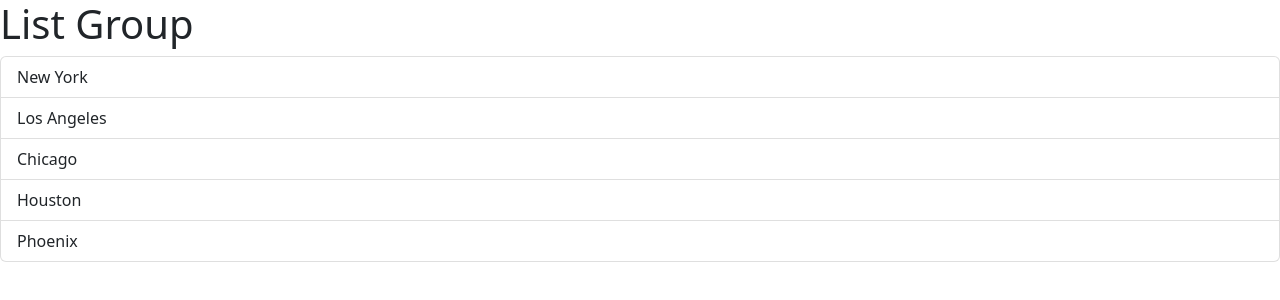
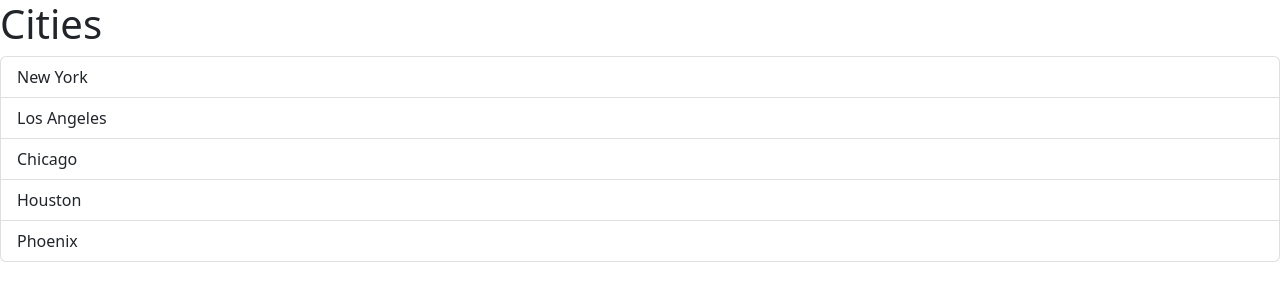
Before and after one commit to MarkusIngerslev/react-app, a React (Vite) app: page / in a window 1280 px wide. Shown: the top 300 px of the page. Built offline with nearby package versions, Linux system fonts and the light colour scheme.

Commit message:
Passing data via Props

```diff
--- a/src/App.tsx
+++ b/src/App.tsx
@@ -1,9 +1,11 @@
 import ListGroup from "./components/ListGroup";
 
 function App() {
+    const items = ["New York", "Los Angeles", "Chicago", "Houston", "Phoenix"];
+
     return (
         <div>
-            <ListGroup />
+            <ListGroup items={items} heading="Cities" />
         </div>
     );
 }
--- a/src/components/ListGroup.tsx
+++ b/src/components/ListGroup.tsx
@@ -1,13 +1,16 @@
 import { useState } from "react";
 
-function ListGroup() {
-    const items = ["New York", "Los Angeles", "Chicago", "Houston", "Phoenix"];
+interface Props {
+    items: string[];
+    heading: string;
+}
 
+function ListGroup({ items, heading }: Props) {
     const [selectedIndex, setSelectedIndex] = useState(-1);
 
     return (
         <>
-            <h1>List Group</h1>
+            <h1>{heading}</h1>
             {items.length === 0 && <p>No item found</p>}
             <ul className="list-group">
                 {items.map((item, index) => (
```
